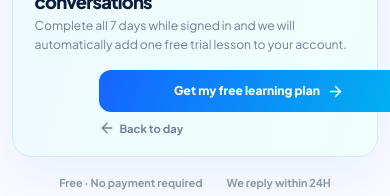
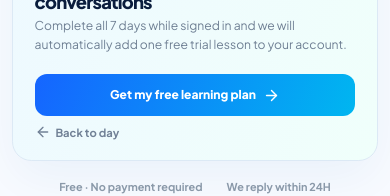
Before and after one commit to cullam528/Suremandarin, a Next.js app in the folder frontend/: page /en/daily in a window 390 px wide. Shown: the part 1666-1862 px from the top of the page. Built offline with nearby package versions, Linux system fonts and the light colour scheme; no server answers.

Commit message:
fix Daily mobile CTA alignment

```diff
--- a/frontend/src/app/globals.css
+++ b/frontend/src/app/globals.css
@@ -193,7 +193,7 @@ button, a { -webkit-tap-highlight-color: transparent; }
   .daily-listen { width: 100%; justify-content: center; }
   .daily-speaking-card { min-height: 19rem; }
   .daily-bottom-cta { align-items: flex-start; flex-wrap: wrap; }
-  .daily-bottom-actions { width: 100%; align-items: stretch; margin-left: 4rem; }
+  .daily-bottom-actions { width: 100%; align-items: stretch; margin: .25rem 0 0; }
   .daily-primary-link { justify-content: center; }
 }
 
```
